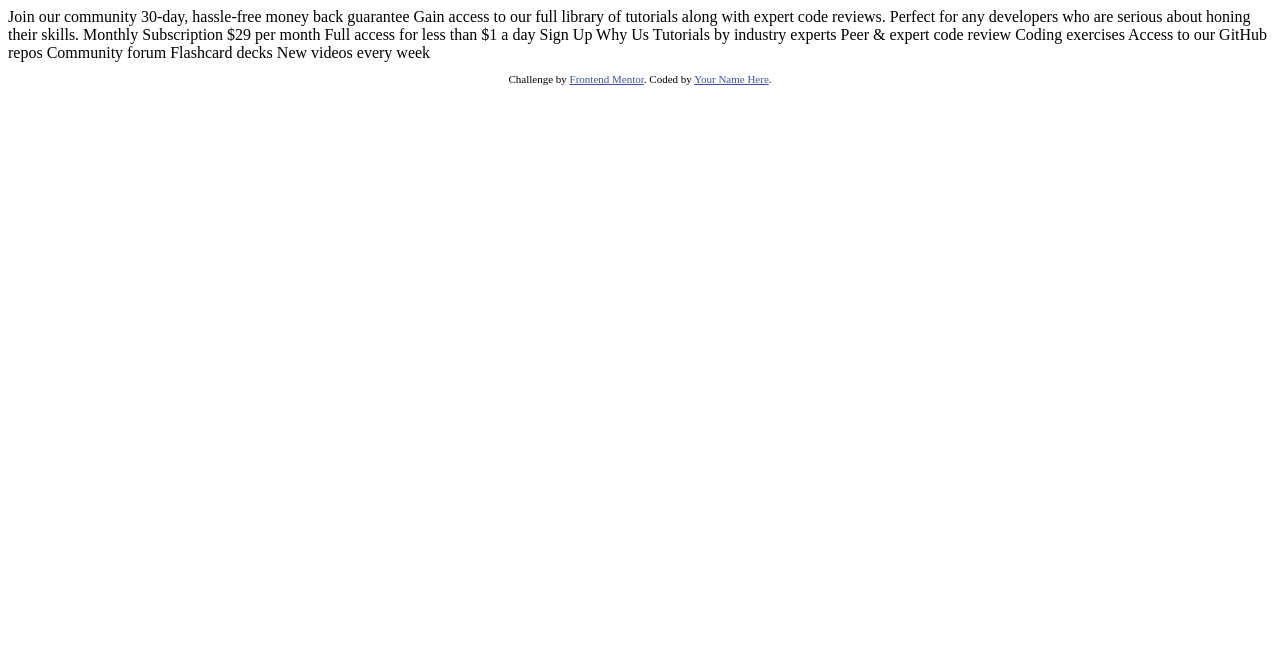
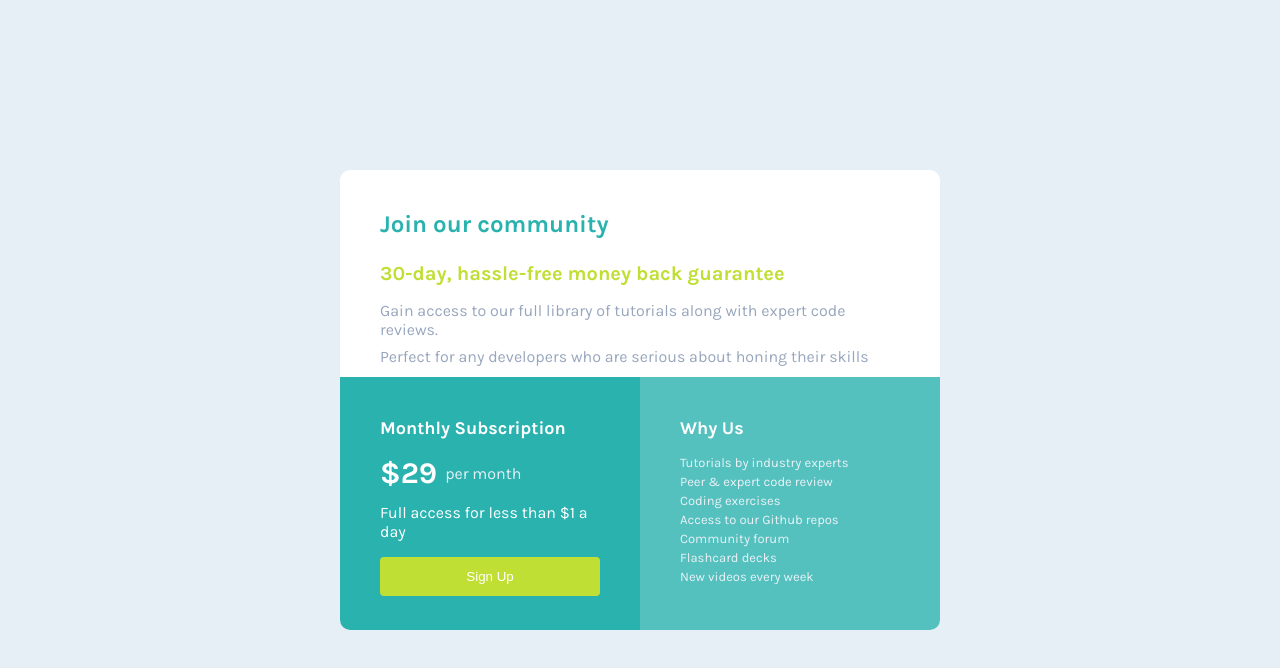
Before and after one commit to ayeniDan/single-price-grid-component, a plain HTML site: page index.html in a window 1280 px wide. Drawn offline with Linux system fonts and the light colour scheme.

Commit message:
completed the challenge

```diff
--- /dev/null
+++ b/index.css
@@ -0,0 +1,170 @@
+:root {
+    --cyan: hsl(179, 62%, 43%);
+    --bright-yellow: hsl(71, 73%, 54%);
+    --light-gray: hsl(204, 43%, 93%);
+    --grayish-blue: hsl(218, 22%, 67%);
+    --karla: 'karla', sans-serif;
+}
+
+*, *::before, *::after {
+    box-sizing: border-box;
+    padding: 0;
+    margin: 0;
+}
+
+body {
+    font-size: 16px;
+    font-family: var(--karla);
+    background-color: var(--light-gray);
+    min-height: 100vh;
+    display: flex;
+    justify-content: center;
+    align-items: center;
+    padding: 32px;
+}
+
+li {
+    list-style-type: none;
+}
+
+.container {
+    width: 100%;
+    max-width: 600px;
+    height: 460px;
+    border-radius: 10px;
+    overflow: hidden;
+    background-color: white;
+    display: flex;
+    flex-direction: column;
+    justify-content: center;
+    align-items: center;
+}
+
+.top-section {
+    padding: 40px;
+    width: 100%;
+    height: 45%;
+}
+
+.top-section h1 {
+    font-size: 24px;
+    color: var(--cyan);
+}
+
+.top-section h2 {
+    font-size: 20px;
+    margin: 24px 0 16px 0;
+    color: var(--bright-yellow);
+}
+
+.top-section p {
+    color: var(--grayish-blue);
+    margin-bottom: 8px;
+}
+
+.bottom-section {
+    display: flex;
+    justify-content: center;
+    align-items: center;
+    width: 100%;
+    height: 55%;
+    color: white;
+}
+
+.bottom-left-section {
+    width: 50%;
+    height: 100%;
+    background-color: var(--cyan);
+    padding: 40px;
+}
+
+.bottom-left-section h2 {
+    font-size: 18px;
+}
+
+.bottom-left-section .price {
+    font-size: 30px;
+    font-weight: 700;
+    display: flex;
+    justify-content: start;
+    gap: 8px;
+    align-items: center;
+    margin: 16px 0 12px 0;
+}
+
+.bottom-left-section .price span {
+    font-size: 16px;
+    font-weight: 400;
+    color: var(--light-gray);
+}
+
+.bottom-left-section button {
+    width: 100%;
+    padding: 12px;
+    border: none;
+    border-radius: 4px;
+    background-color: var(--bright-yellow);
+    color: white;
+    margin: 16px 0;
+}
+
+.bottom-right-section {
+    width: 50%;
+    height: 100%;
+    background-color: var(--cyan);
+    opacity: .8;
+    padding: 40px;
+}
+
+.bottom-right-section h2 {
+    font-size: 18px;
+    margin-bottom: 16px;
+}
+
+.bottom-right-section ul {
+    color: var(--light-gray);
+}
+
+.bottom-right-section ul li {
+    font-size: 13px;
+    margin-bottom: 4px;
+}
+
+
+
+@media only screen and (max-width: 640px) {
+    .container {
+        height: 540px;
+    }
+
+    .top-section {
+        height: 50%;
+    }
+
+    .bottom-section {
+        height: 50%;
+    }
+}
+
+@media only screen and (max-width: 520px) {
+    .container {
+        height: 100%;
+    }
+
+    .top-section {
+        height: calc(100%/3);
+    }
+
+    .bottom-section {
+        /* height: calc(100% - (100%/3)); */
+        flex-direction: column  ;
+    }
+
+    .bottom-left-section {
+        width: 100%;
+    }
+
+    .bottom-right-section {
+        width: 100%;
+    }
+}
--- a/index.html
+++ b/index.html
@@ -5,46 +5,46 @@
   <meta name="viewport" content="width=device-width, initial-scale=1.0"> <!-- displays site properly based on user's device -->
 
   <link rel="icon" type="image/png" sizes="32x32" href="./images/favicon-32x32.png">
-
+  <link rel="stylesheet" href="index.css">
+  <link rel="preconnect" href="https://fonts.googleapis.com">
+  <link rel="preconnect" href="https://fonts.gstatic.com" crossorigin>
+  <link href="https://fonts.googleapis.com/css2?family=Karla:ital,wght@0,200..800;1,200..800&display=swap" rel="stylesheet">
   <title>Frontend Mentor | Single Price Grid Component</title>
-
-  <!-- Feel free to remove these styles or customise in your own stylesheet 👍 -->
-  <style>
-    .attribution { font-size: 11px; text-align: center; }
-    .attribution a { color: hsl(228, 45%, 44%); }
-  </style>
 </head>
 <body>
-  Join our community
 
-  30-day, hassle-free money back guarantee
+  <div class="container">
 
-  Gain access to our full library of tutorials along with expert code reviews.
-  Perfect for any developers who are serious about honing their skills.
+    <div class="top-section">
+      <h1>Join our community</h1>
+    <h2>30-day, hassle-free money back guarantee</h2>
+    <p>Gain access to our full library of tutorials along with expert code reviews.</p>
+    <p>Perfect for any developers who are serious about honing their skills</p>
+    </div>
 
-  Monthly Subscription
+    <div class="bottom-section">
 
-  &dollar;29 per month
+      <div class="bottom-left-section">
+        <h2>Monthly Subscription</h2>
+        <p class="price"> &dollar;29 <span>per month</span></p>
+        <p>Full access for less than &dollar;1 a day</p>
+        <button>Sign Up</button>
+      </div>
 
-  Full access for less than &dollar;1 a day
+      <div class="bottom-right-section">
+        <h2>Why Us</h2>
+        <ul>
+          <li>Tutorials by industry experts</li>
+          <li>Peer &amp; expert code review</li>
+          <li>Coding exercises</li>
+          <li>Access to our Github repos</li>
+          <li>Community forum</li>
+          <li>Flashcard decks</li>
+          <li>New videos every week</li>
+        </ul>
+      </div>
+    </div>
+  </div>
 
-  Sign Up
-
-  Why Us
-
-  Tutorials by industry experts
-  Peer &amp; expert code review
-  Coding exercises
-  Access to our GitHub repos
-  Community forum
-  Flashcard decks
-  New videos every week
-
-  <footer>
-    <p class="attribution">
-      Challenge by <a href="https://www.frontendmentor.io?ref=challenge" target="_blank">Frontend Mentor</a>.
-      Coded by <a href="#">Your Name Here</a>.
-    </p>
-  </footer>
 </body>
 </html>
```
Also changed, not shown: 2 other files.
